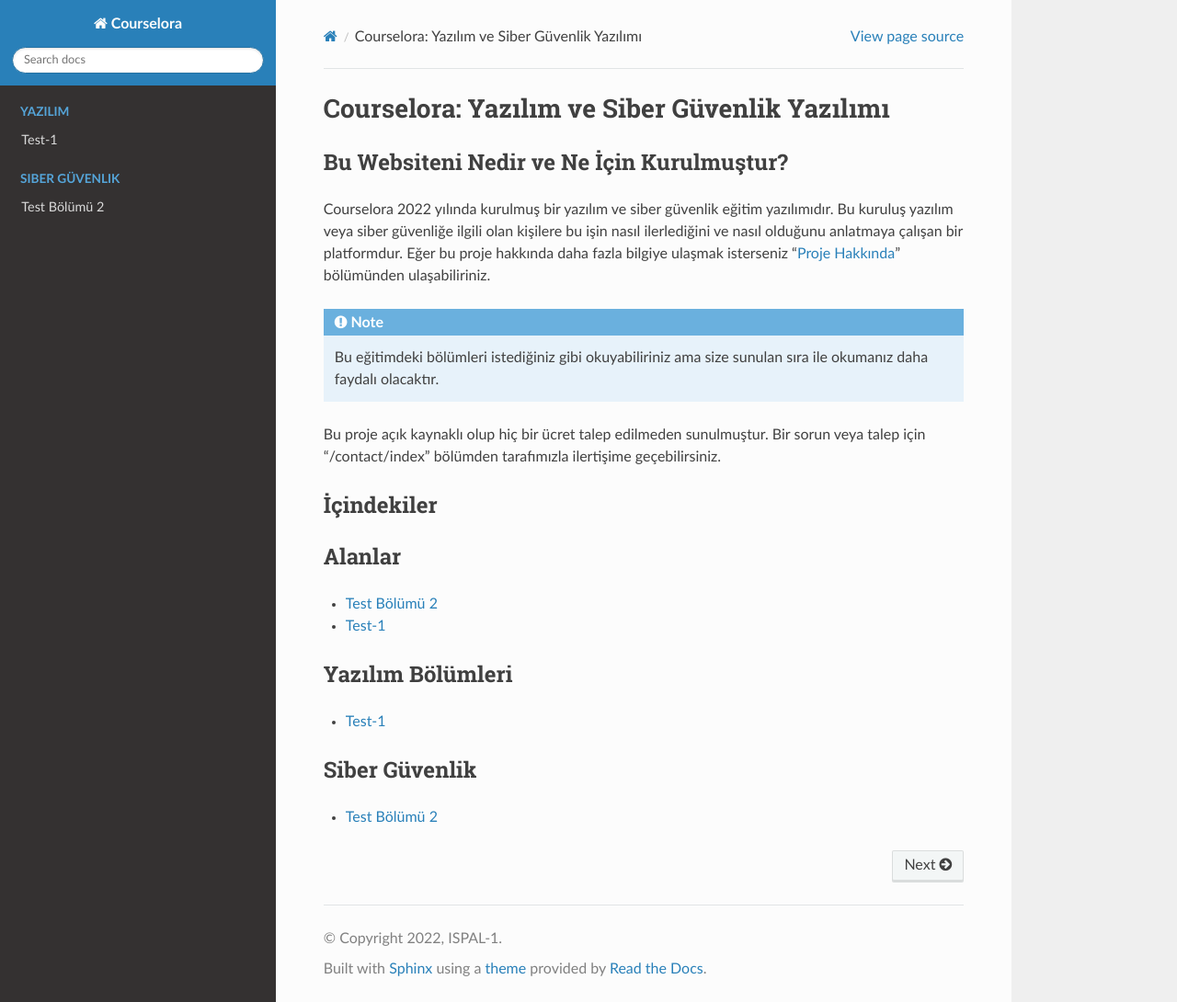
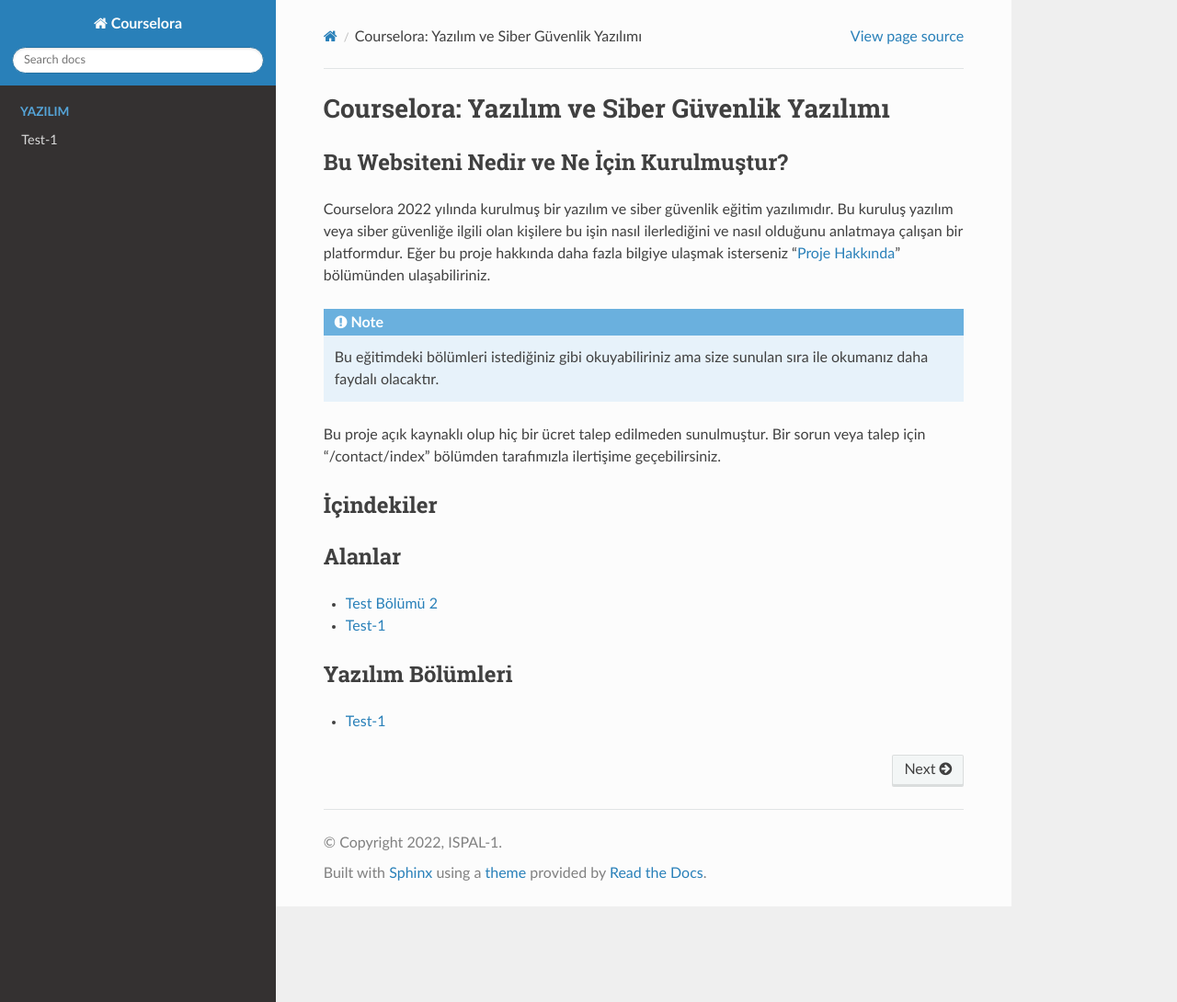
Before and after one commit to courselora/courselora_project, a Sphinx documentation site: the page built from docs/source/index.rst, in a window 1280 px wide and 1090 px high. Shown: the whole window at 92% size. Built offline with Sphinx 7.4.7 and the Read the Docs theme 2.0.0, drawn with Linux system fonts in a browser that asks for light colours; pages that are not in the unit, such as notebooks, are missing from menus.

Commit message:
Update index.rst

```diff
--- a/docs/source/index.rst
+++ b/docs/source/index.rst
@@ -38,15 +38,3 @@
    :caption: Yazilim
 
    /javascript/index
-
-Siber Güvenlik
---------------
-
-* :doc:`/linux/index`
-
-.. toctree::
-   :maxdepth: 2
-   :hidden:
-   :caption: Siber Güvenlik
-
-   /linux/index
```
